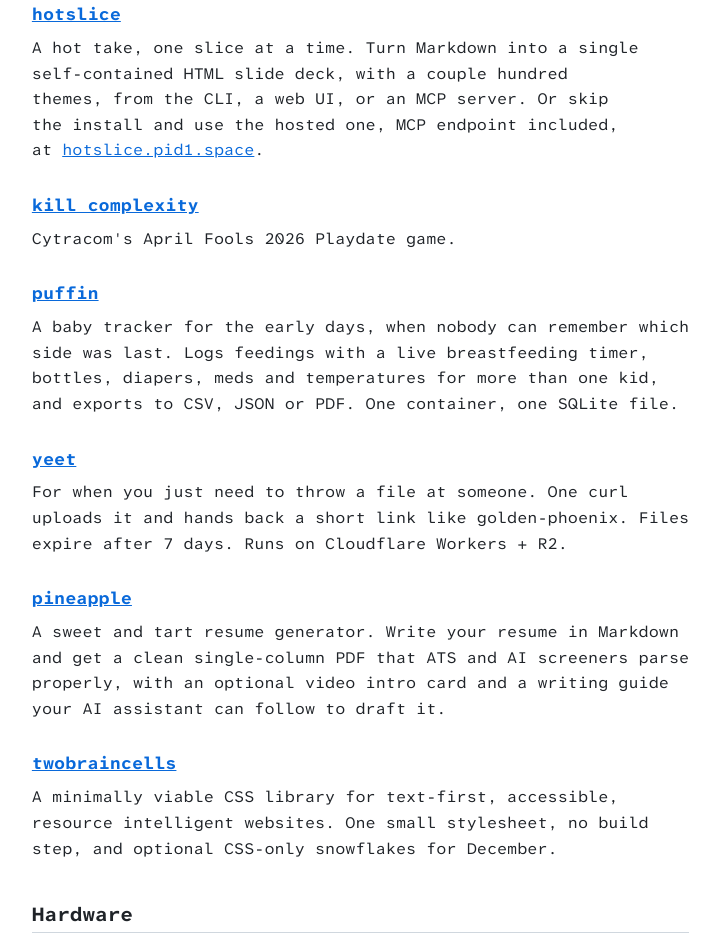
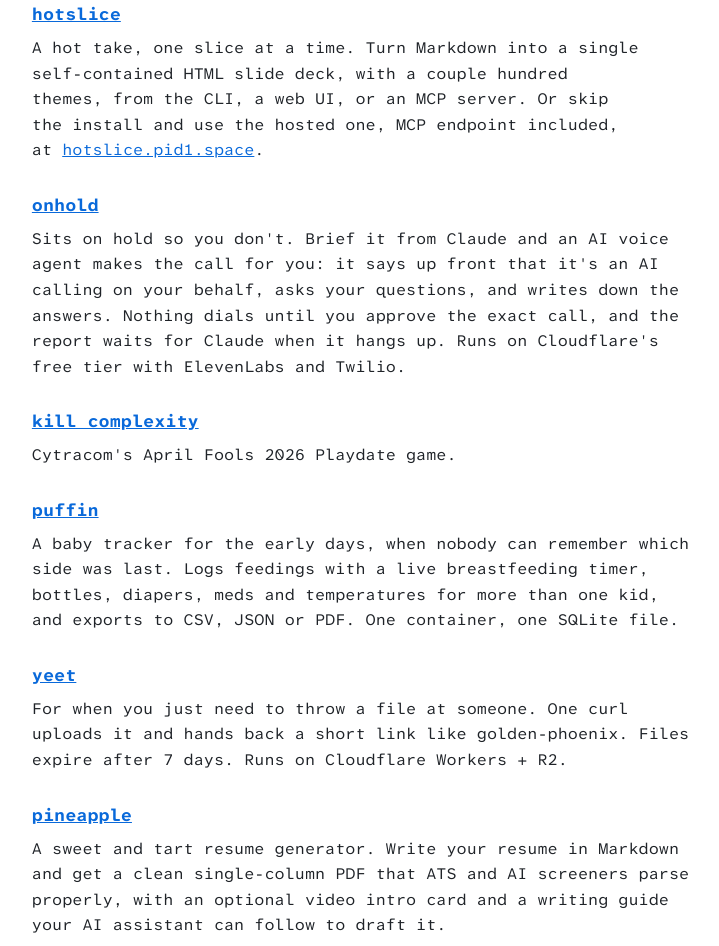
Before and after one commit to pid1/pid1.github.io, a plain HTML site: page projects.html in a window 1280 px wide. Shown: the part 2339-3285 px from the top of the page, without its empty margins (186-905 px from the left). Drawn offline with Linux system fonts and the light colour scheme.

Commit message:
Add onhold to Applications and tools
Co-Authored-By: Claude Opus 5.5 <noreply@anthropic.com>

```diff
--- a/projects.html
+++ b/projects.html
@@ -99,6 +99,10 @@
           <article>
             <h3><a href="https://github.com/pid1/hotslice">hotslice</a></h3>
             <p>A hot take, one slice at a time. Turn Markdown into a single self-contained HTML slide deck, with a couple hundred themes, from the CLI, a web UI, or an MCP server. Or skip the install and use the hosted one, MCP endpoint included, at <a href="https://hotslice.pid1.space">hotslice.pid1.space</a>.</p>
+          </article>
+          <article>
+            <h3><a href="https://github.com/pid1/onhold">onhold</a></h3>
+            <p>Sits on hold so you don't. Brief it from Claude and an AI voice agent makes the call for you: it says up front that it's an AI calling on your behalf, asks your questions, and writes down the answers. Nothing dials until you approve the exact call, and the report waits for Claude when it hangs up. Runs on Cloudflare's free tier with ElevenLabs and Twilio.</p>
           </article>
           <article>
             <h3><a href="https://killcomplexity.com">kill complexity</a></h3>
```
